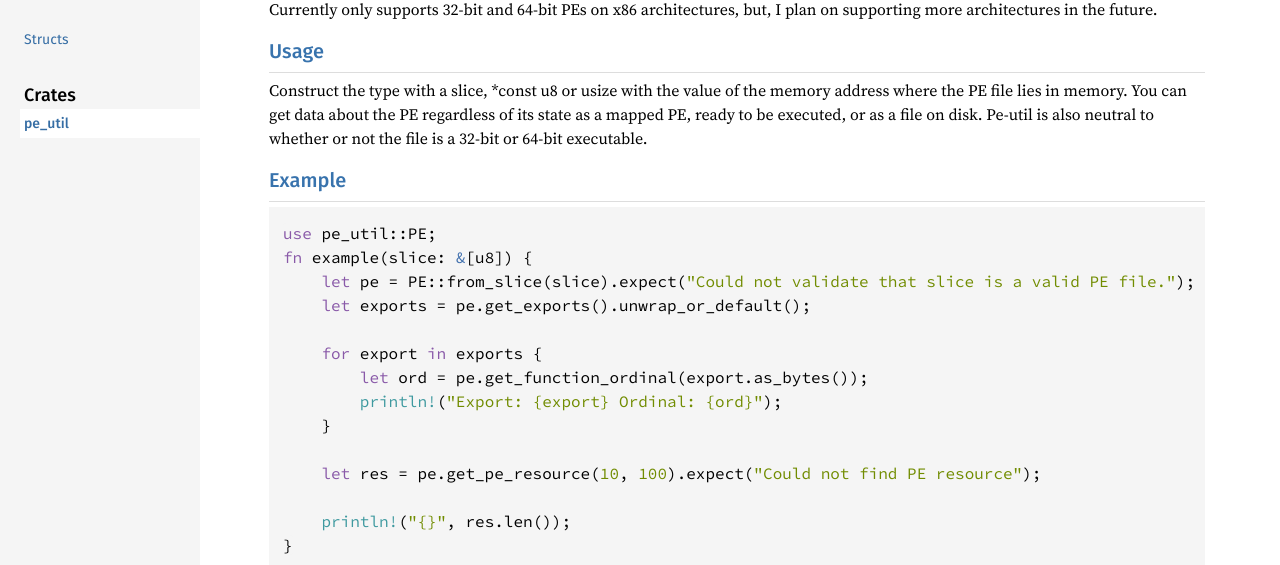
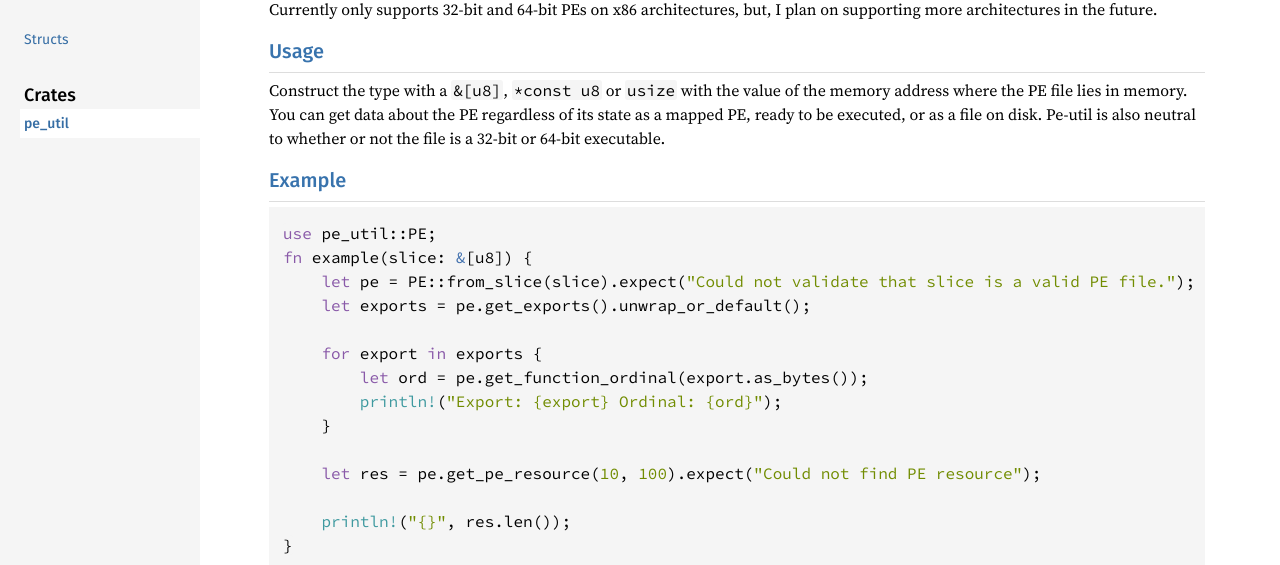
Before and after one commit to Nordgaren/pe-util, a plain HTML site: page docs/pe_util/index.html in a window 1280 px wide. Shown: the part 235-800 px from the top of the page. Drawn offline with Linux system fonts and the light colour scheme.

Commit message:
Readme formatting

```diff
--- a/docs/pe_util/index.html
+++ b/docs/pe_util/index.html
@@ -4,7 +4,7 @@ A pointer sized type that allows the user to read a buffer in memory as a Window
 state. Currently only supports 32-bit and 64-bit PEs on x86 architectures, but, I plan on supporting more architectures
 in the future.</p>
 <h3 id="usage"><a href="#usage">Usage</a></h3>
-<p>Construct the type with a slice, *const u8 or usize with the value of the memory address where the PE file lies in
+<p>Construct the type with a <code>&amp;[u8]</code>, <code>*const u8</code> or <code>usize</code> with the value of the memory address where the PE file lies in
 memory. You can get data about the PE regardless of its state as a mapped PE, ready to be executed, or as a file on disk.
 Pe-util is also neutral to whether or not the file is a 32-bit or 64-bit executable.</p>
 <h3 id="example"><a href="#example">Example</a></h3>
```
Also changed, not shown: 1 other file.
